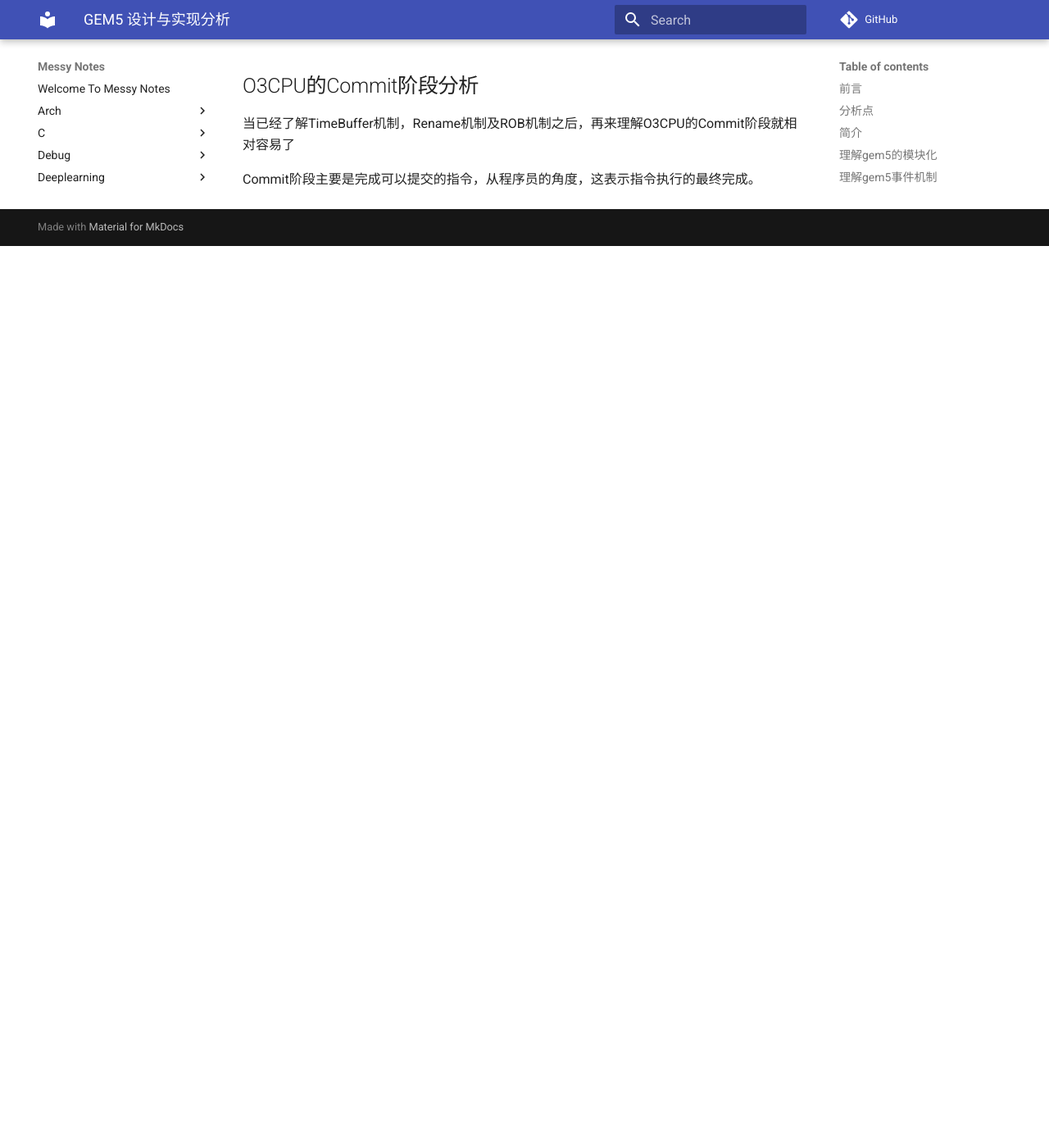
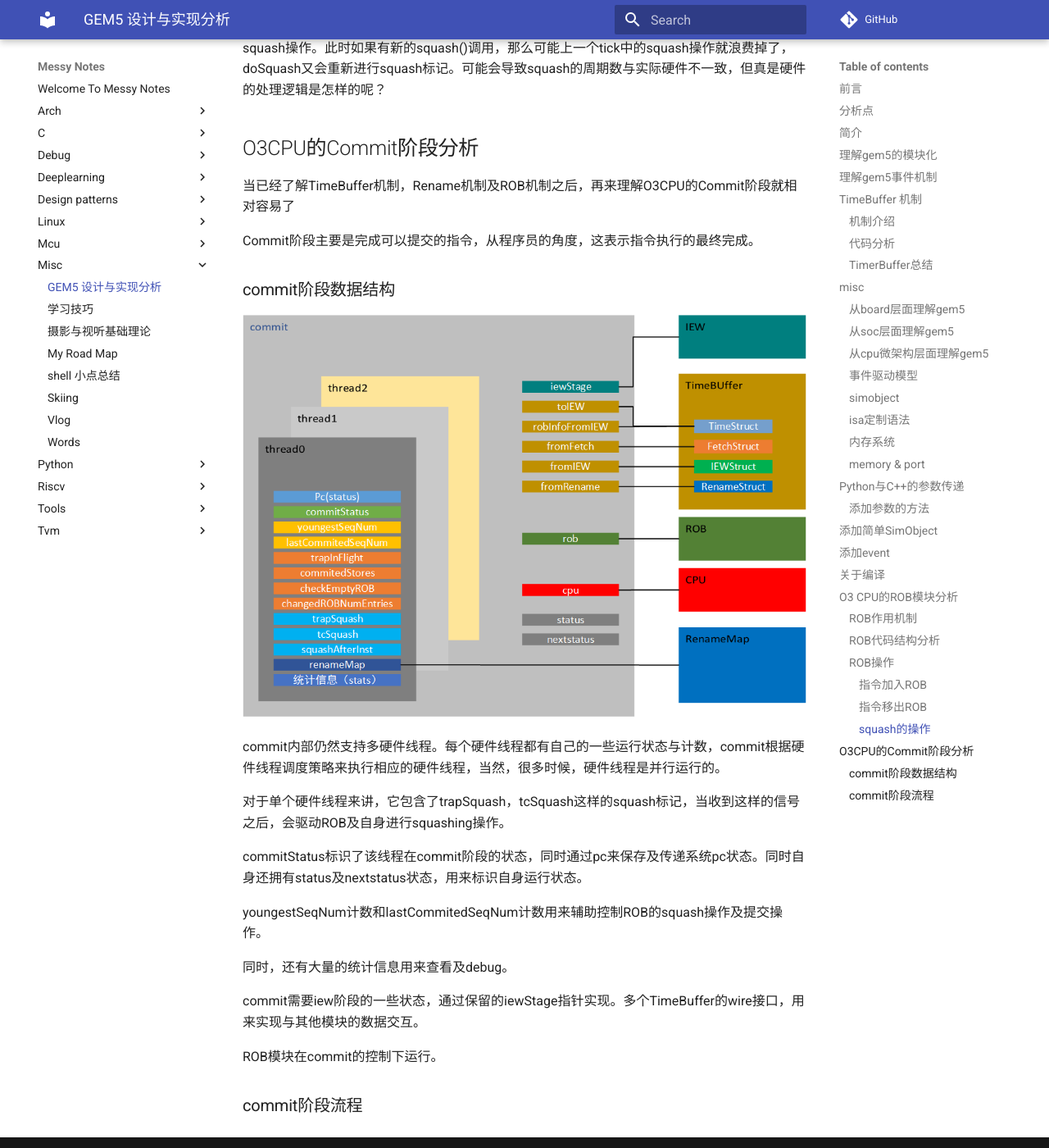
Before and after one commit to chsgcxy/messy_notes, an MkDocs documentation site: the page built from docs/misc/gem5.md, in a window 1280 px wide and 1400 px high, scrolled down 15332 px. Shown: the whole window at 82% size. Built offline with MkDocs 1.6.1 and Material for MkDocs 9.7.7, drawn with Linux system fonts in a browser that asks for light colours; comment, search, counter and statistics services are not loaded; before the commit the page ends 15632 px from its top, so only the background shows below that; some of the changed text lies outside the part shown.

Commit message:
update gem5

```diff
--- a/docs/misc/gem5.md
+++ b/docs/misc/gem5.md
@@ -433,3 +433,23 @@ ROB<Impl>::doSquash(ThreadID tid)
 当已经了解TimeBuffer机制，Rename机制及ROB机制之后，再来理解O3CPU的Commit阶段就相对容易了
 
 Commit阶段主要是完成可以提交的指令，从程序员的角度，这表示指令执行的最终完成。
+
+### commit阶段数据结构
+
+![commit_struct](../imgs/commit_struct.png)
+
+commit内部仍然支持多硬件线程。每个硬件线程都有自己的一些运行状态与计数，commit根据硬件线程调度策略来执行相应的硬件线程，当然，很多时候，硬件线程是并行运行的。
+
+对于单个硬件线程来讲，它包含了trapSquash，tcSquash这样的squash标记，当收到这样的信号之后，会驱动ROB及自身进行squashing操作。
+
+commitStatus标识了该线程在commit阶段的状态，同时通过pc来保存及传递系统pc状态。同时自身还拥有status及nextstatus状态，用来标识自身运行状态。
+
+youngestSeqNum计数和lastCommitedSeqNum计数用来辅助控制ROB的squash操作及提交操作。
+
+同时，还有大量的统计信息用来查看及debug。
+
+commit需要iew阶段的一些状态，通过保留的iewStage指针实现。多个TimeBuffer的wire接口，用来实现与其他模块的数据交互。
+
+ROB模块在commit的控制下运行。
+
+### commit阶段流程
```
